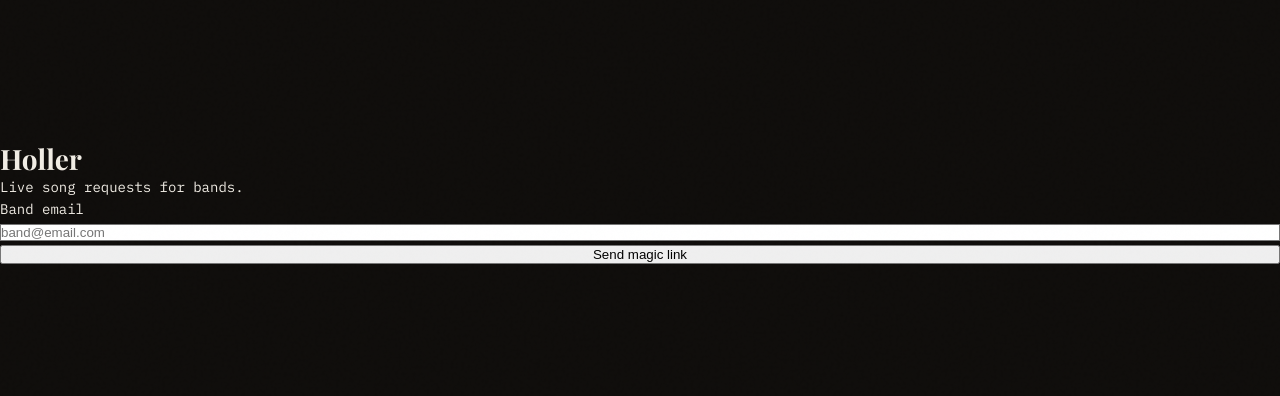
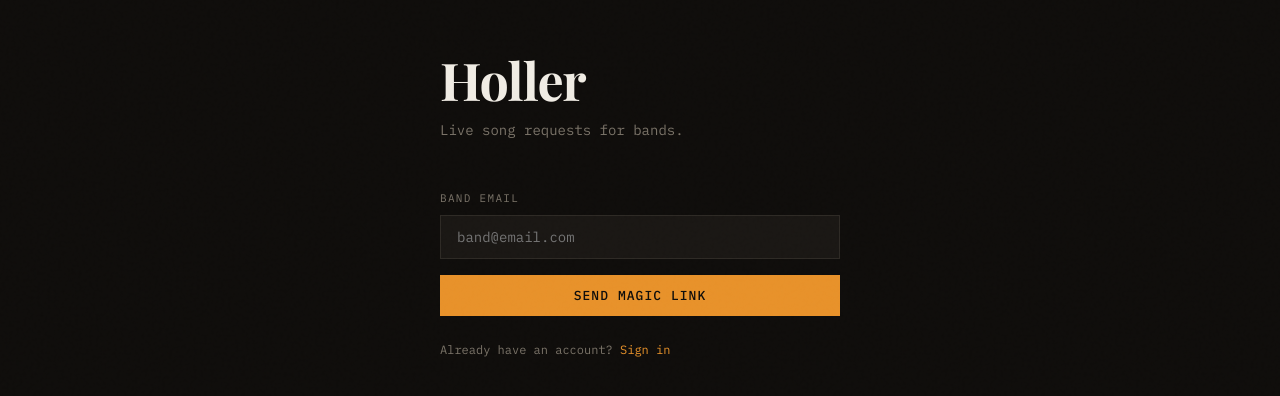
Before and after one commit to jdagger7/holler, a Next.js app: page /signup in a window 1280 px wide. Shown: the part 196-592 px from the top of the page. Built offline with nearby package versions, Linux system fonts and the light colour scheme; no server answers.

Commit message:
Update page.tsx

```diff
--- a/app/signup/page.tsx
+++ b/app/signup/page.tsx
@@ -11,46 +11,49 @@ export default function SignupPage() {
   async function handleSubmit(e: React.FormEvent) {
     e.preventDefault()
     setError('')
-
     const { error } = await supabase.auth.signInWithOtp({
       email,
       options: {
         emailRedirectTo: `${window.location.origin}/auth/callback`,
       },
     })
-
-    if (error) {
-      setError(error.message)
-    } else {
-      setSubmitted(true)
-    }
+    if (error) setError(error.message)
+    else setSubmitted(true)
   }
 
   if (submitted) {
     return (
-      <main className="min-h-screen flex items-center justify-center bg-black text-white p-6">
-        <div className="text-center max-w-sm">
-          <h1 className="text-3xl font-bold mb-4">Check your email</h1>
-          <p className="text-zinc-400">
-            We sent a magic link to <span className="text-white">{email}</span>.
-            Click it to finish setting up your band account.
-          </p>
+      <main style={{ minHeight: '100vh', display: 'flex', alignItems: 'center', justifyContent: 'center', padding: '24px' }}>
+        <div style={{ maxWidth: '400px', width: '100%' }}>
+          <div className="card" style={{ borderColor: 'var(--accent-dim)' }}>
+            <p className="label" style={{ color: 'var(--accent)', marginBottom: '16px' }}>Magic link sent</p>
+            <h2 style={{ fontSize: '28px', marginBottom: '12px' }}>Check your inbox</h2>
+            <p style={{ color: 'var(--text-muted)', lineHeight: '1.7' }}>
+              We sent a link to <span style={{ color: 'var(--text)' }}>{email}</span>.
+              Click it to finish setting up your band account.
+            </p>
+          </div>
         </div>
       </main>
     )
   }
 
   return (
-    <main className="min-h-screen flex items-center justify-center bg-black text-white p-6">
-      <div className="w-full max-w-sm">
-        <h1 className="text-4xl font-bold mb-2">Holler</h1>
-        <p className="text-zinc-400 mb-8">
-          Live song requests for bands.
-        </p>
+    <main style={{ minHeight: '100vh', display: 'flex', alignItems: 'center', justifyContent: 'center', padding: '24px' }}>
+      <div style={{ maxWidth: '400px', width: '100%' }}>
 
-        <form onSubmit={handleSubmit} className="space-y-4">
-          <div>
-            <label className="block text-sm text-zinc-400 mb-1">
+        <div style={{ marginBottom: '48px' }}>
+          <h1 style={{ fontSize: '52px', fontWeight: '700', letterSpacing: '-0.02em', marginBottom: '8px' }}>
+            Holler
+          </h1>
+          <p style={{ color: 'var(--text-muted)' }}>
+            Live song requests for bands.
+          </p>
+        </div>
+
+        <form onSubmit={handleSubmit}>
+          <div style={{ marginBottom: '16px' }}>
+            <label className="label" style={{ display: 'block', marginBottom: '8px' }}>
               Band email
             </label>
             <input
@@ -59,21 +62,35 @@ export default function SignupPage() {
               onChange={e => setEmail(e.target.value)}
               required
               placeholder="band@email.com"
-              className="w-full bg-zinc-900 border border-zinc-700 rounded-lg px-4 py-3 text-white placeholder-zinc-600 focus:outline-none focus:border-zinc-400"
+              style={{
+                width: '100%',
+                background: 'var(--bg-raised)',
+                border: '1px solid var(--border)',
+                color: 'var(--text)',
+                fontFamily: 'IBM Plex Mono, monospace',
+                fontSize: '14px',
+                padding: '12px 16px',
+                outline: 'none',
+              }}
+              onFocus={e => e.target.style.borderColor = 'var(--accent)'}
+              onBlur={e => e.target.style.borderColor = 'var(--border)'}
             />
           </div>
 
           {error && (
-            <p className="text-red-400 text-sm">{error}</p>
+            <p style={{ color: 'var(--danger)', fontSize: '13px', marginBottom: '12px' }}>{error}</p>
           )}
 
-          <button
-            type="submit"
-            className="w-full bg-white text-black font-semibold rounded-lg px-4 py-3 hover:bg-zinc-200 transition-colors"
-          >
+          <button type="submit" className="btn-primary" style={{ width: '100%' }}>
             Send magic link
           </button>
         </form>
+
+        <p style={{ marginTop: '24px', color: 'var(--text-muted)', fontSize: '12px' }}>
+          Already have an account?{' '}
+          <a href="/login" style={{ color: 'var(--accent)', textDecoration: 'none' }}>Sign in</a>
+        </p>
+
       </div>
     </main>
   )
```
